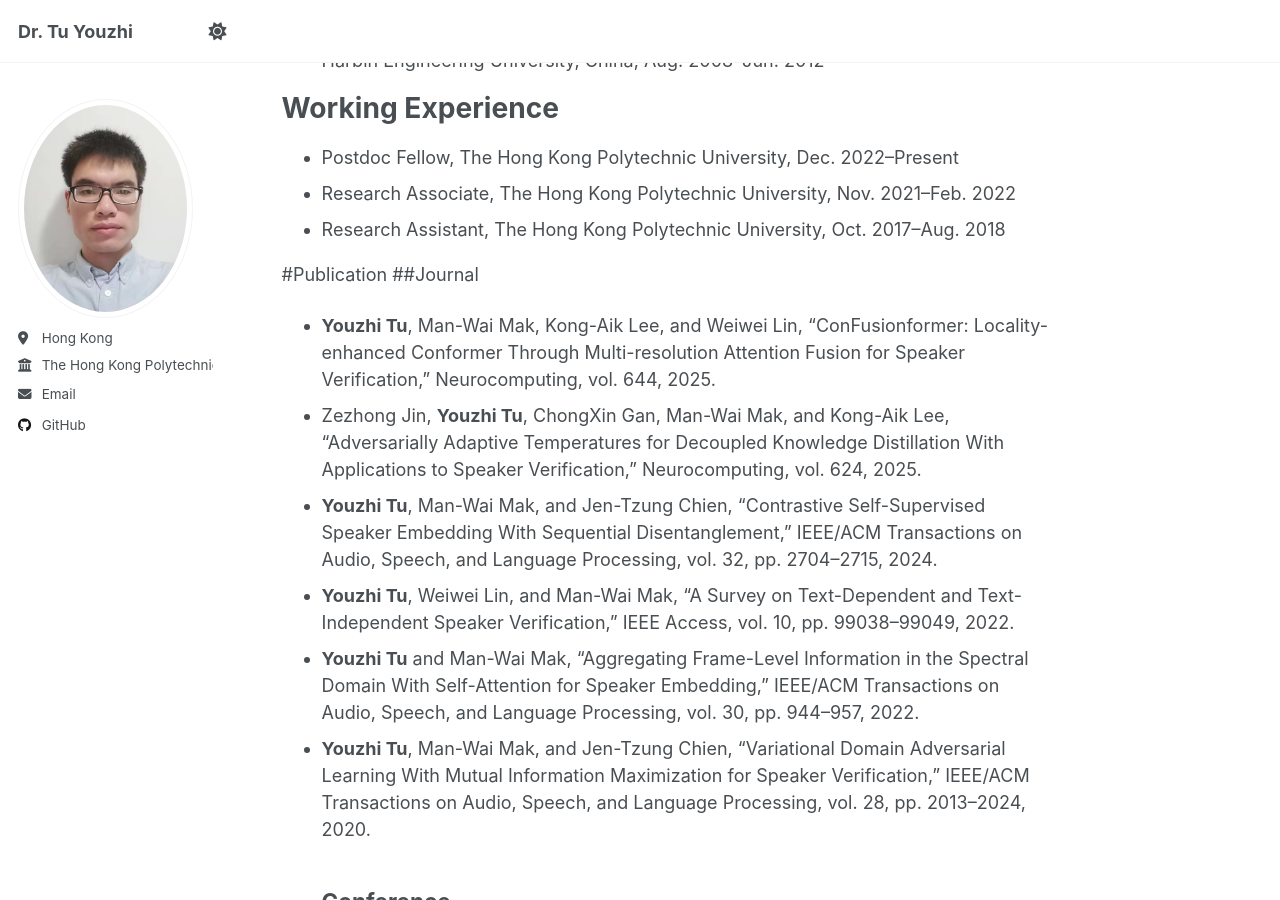
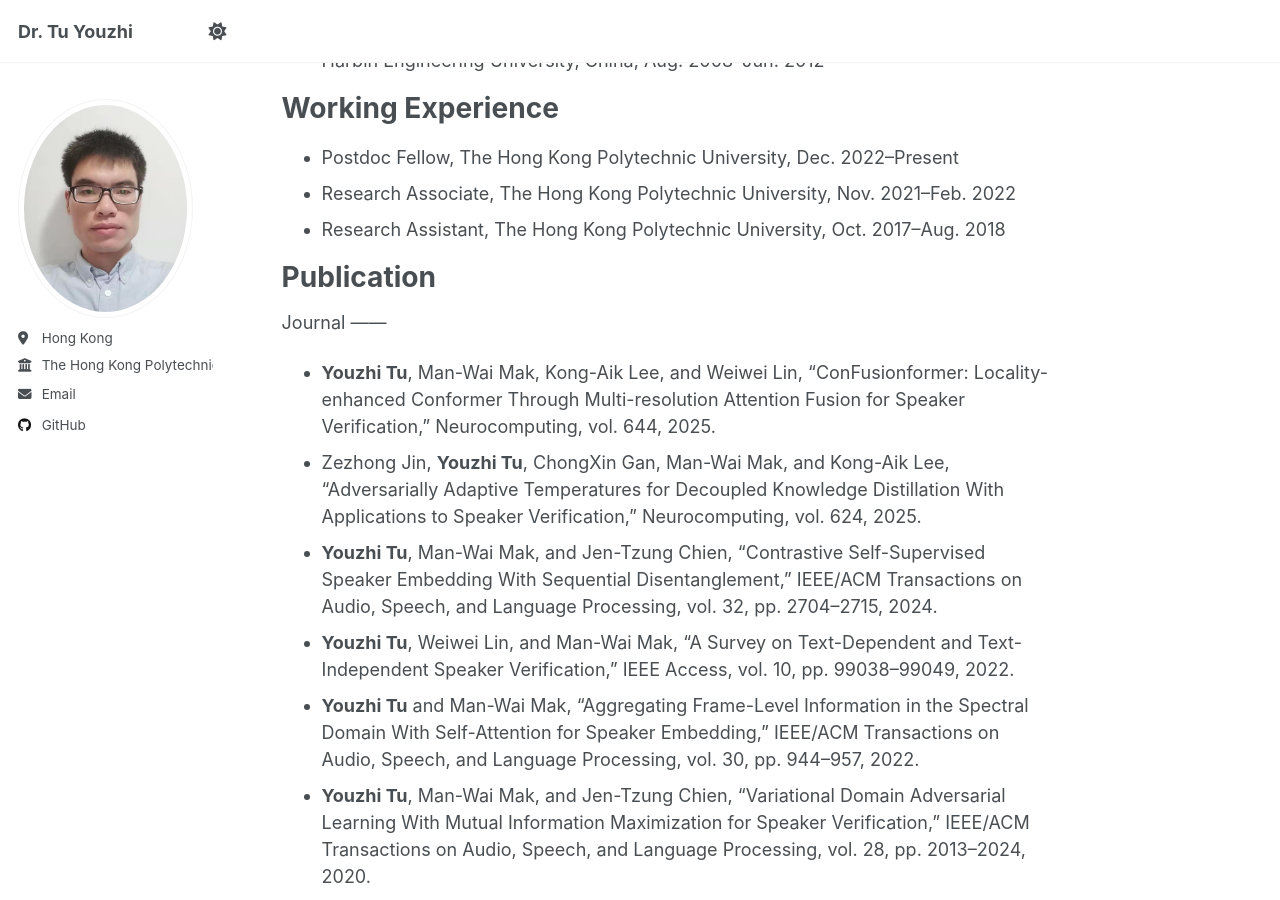
Before and after one commit to youzhitu/youzhitu.github.io, a Jekyll site: the page built from _pages/about.md, in a window 1280 px wide and 900 px high, scrolled down 511 px. Built offline with Jekyll 4.4.1, drawn with Linux system fonts in a browser that asks for light colours; a script that is not in the unit is left out.

```diff
--- a/_pages/about.md
+++ b/_pages/about.md
@@ -25,8 +25,11 @@ Working Experience
 - Research Associate, The Hong Kong Polytechnic University, Nov. 2021–Feb. 2022
 - Research Assistant, The Hong Kong Polytechnic University, Oct. 2017–Aug. 2018
 
-#Publication
-##Journal
+Publication
+======
+
+  Journal
+  ------
 - **Youzhi Tu**, Man-Wai Mak, Kong-Aik Lee, and Weiwei Lin, “ConFusionformer: Locality-enhanced Conformer Through Multi-resolution Attention Fusion for Speaker Verification,” Neurocomputing, vol. 644, 2025.
 - Zezhong Jin, **Youzhi Tu**, ChongXin Gan, Man-Wai Mak, and Kong-Aik Lee, “Adversarially Adaptive Temperatures for Decoupled Knowledge Distillation With Applications to Speaker Verification,” Neurocomputing, vol. 624, 2025.
 - **Youzhi Tu**, Man-Wai Mak, and Jen-Tzung Chien, “Contrastive Self-Supervised Speaker Embedding With Sequential Disentanglement,” IEEE/ACM Transactions on Audio, Speech, and Language Processing, vol. 32, pp. 2704–2715, 2024.
```
